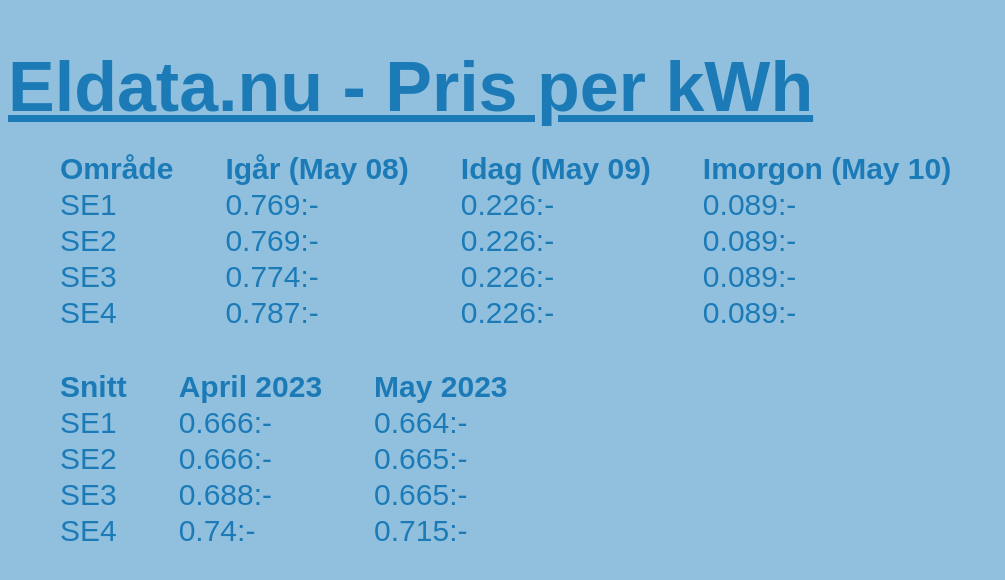
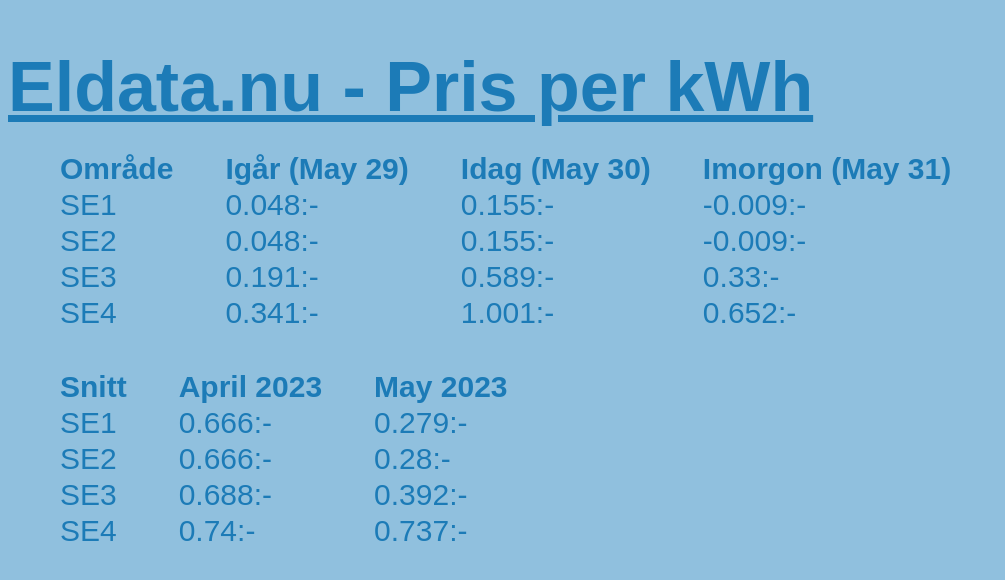
Before and after one commit to Grokzen/eldata, a plain HTML site: page index.html in a window 1280 px wide. Shown: the part 118-698 px from the top of the page, without its empty margins (0-1005 px from the left). Drawn offline with Linux system fonts and the light colour scheme.

Commit message:
Update site

```diff
--- a/index.html
+++ b/index.html
@@ -53,33 +53,33 @@
         <table>
             <tr>
                 <th>Område</th>
-                <th>Igår (May 08)</th>
-                <th>Idag (May 09)</th>
-                <th>Imorgon (May 10)</th>
+                <th>Igår (May 29)</th>
+                <th>Idag (May 30)</th>
+                <th>Imorgon (May 31)</th>
             </tr>
             <tr>
                 <td>SE1</td>
-                <td>0.769:-</td>
-                <td>0.226:-</td>
-                <td>0.089:-</td>
+                <td>0.048:-</td>
+                <td>0.155:-</td>
+                <td>-0.009:-</td>
             </tr>
             <tr>
                 <td>SE2</td>
-                <td>0.769:-</td>
-                <td>0.226:-</td>
-                <td>0.089:-</td>
+                <td>0.048:-</td>
+                <td>0.155:-</td>
+                <td>-0.009:-</td>
             </tr>
             <tr>
                 <td>SE3</td>
-                <td>0.774:-</td>
-                <td>0.226:-</td>
-                <td>0.089:-</td>
+                <td>0.191:-</td>
+                <td>0.589:-</td>
+                <td>0.33:-</td>
             </tr>
             <tr>
                 <td>SE4</td>
-                <td>0.787:-</td>
-                <td>0.226:-</td>
-                <td>0.089:-</td>
+                <td>0.341:-</td>
+                <td>1.001:-</td>
+                <td>0.652:-</td>
             </tr>
         </table>
         <br>
@@ -93,22 +93,22 @@
             <tr>
                 <td>SE1</td>
                 <td>0.666:-</td>
-                <td>0.664:-</td>
+                <td>0.279:-</td>
             </tr>
             <tr>
                 <td>SE2</td>
                 <td>0.666:-</td>
-                <td>0.665:-</td>
+                <td>0.28:-</td>
             </tr>
             <tr>
                 <td>SE3</td>
                 <td>0.688:-</td>
-                <td>0.665:-</td>
+                <td>0.392:-</td>
             </tr>
             <tr>
                 <td>SE4</td>
                 <td>0.74:-</td>
-                <td>0.715:-</td>
+                <td>0.737:-</td>
             </tr>
         </table>
     </div>
```
